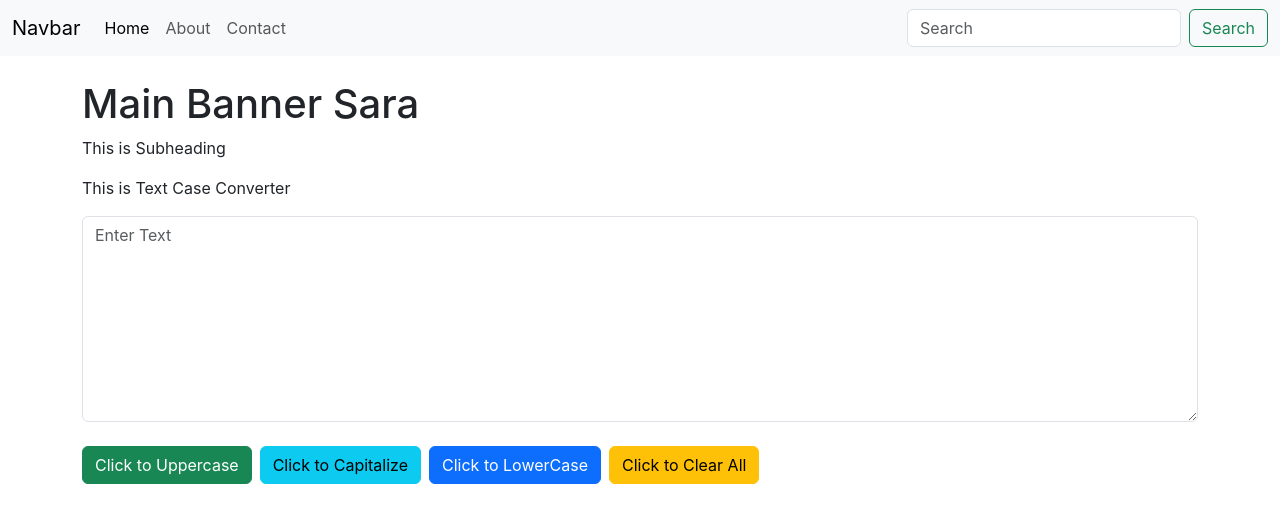
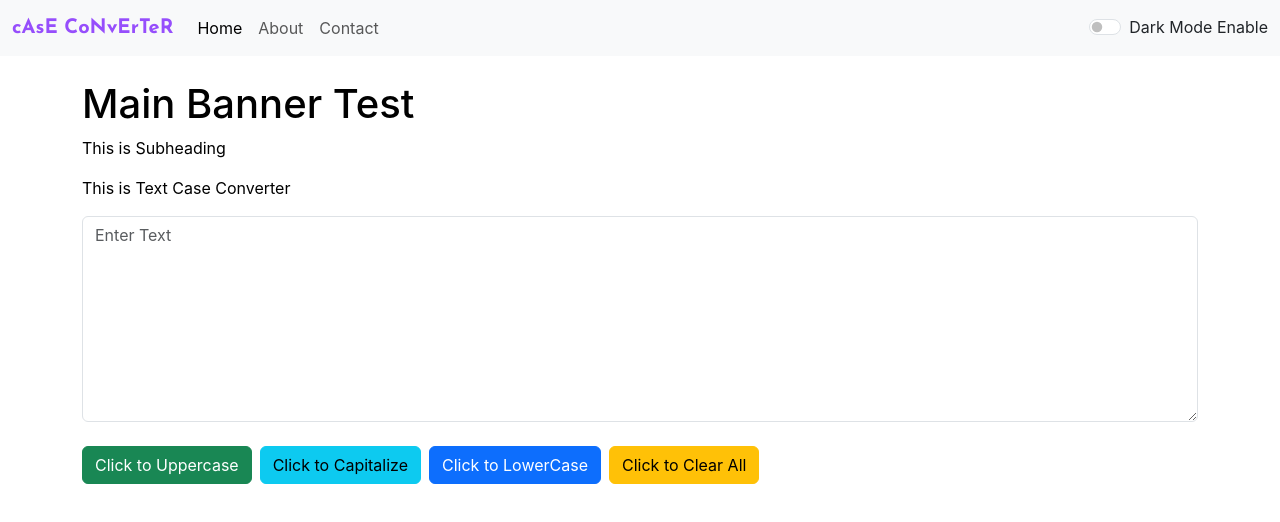
Before and after one commit to bisht95/react-CaseConverter, a React (Create React App) app: page / in a window 1280 px wide. Shown: the top 522 px of the page. Built offline with nearby package versions, Linux system fonts and the light colour scheme.

Commit message:
add theme mode dark and light

```diff
--- a/public/index.html
+++ b/public/index.html
@@ -2,7 +2,7 @@
 <html lang="en">
   <head>
     <meta charset="utf-8" />
-    <link rel="icon" href="%PUBLIC_URL%/favicon.ico" />
+    <link rel="icon" href="%PUBLIC_URL%/favi-icon.png" />
     <meta name="viewport" content="width=device-width, initial-scale=1" />
     <meta name="theme-color" content="#000000" />
     <meta
@@ -25,6 +25,10 @@
       Learn how to configure a non-root public URL by running `npm run build`.
     -->
     <title>Website App</title>
+
+    <link rel="preconnect" href="https://fonts.googleapis.com">
+    <link rel="preconnect" href="https://fonts.gstatic.com" crossorigin>
+    <link href="https://fonts.googleapis.com/css2?family=Josefin+Sans:ital,wght@0,100..700;1,100..700&display=swap" rel="stylesheet">
 
     <!-- Boostart Css Start -->
     <link href="https://cdn.jsdelivr.net/npm/bootstrap@5.3.8/dist/css/bootstrap.min.css" rel="stylesheet" integrity="sha384-sRIl4kxILFvY47J16cr9ZwB07vP4J8+LH7qKQnuqkuIAvNWLzeN8tE5YBujZqJLB" crossorigin="anonymous">
--- a/src/App.js
+++ b/src/App.js
@@ -1,19 +1,44 @@
 //import logo from './logo.svg';
 import './App.css';
+//import About from './component/About';
 import Mainbanner from './component/mainbanner';
-//  import MyUppercase from './component/myuppercase';
+// import MyUppercase from './component/myuppercase';
 import Navbar from './component/navbar';
 import TextForm from './component/textform';
+import React, {useState} from 'react';
 
 
 
 function App() {
+
+  const [mode, setMode] = useState('light');
+  const [toggleText, setToggleText]= useState('Dark Mode Enable')
+
+
+  const toggleMode = () => {
+      if(mode === 'light')
+      {
+        setMode('dark')
+        document.body.style.backgroundColor = '#042743';
+        setToggleText('Light Mode Enable')
+      }
+
+      else{
+        setMode('light');
+        document.body.style.backgroundColor = 'white';
+        setToggleText('Dark Mode Enable')
+      }
+  }
+
+
+
   return (
     <div>
-      <Navbar/>
-      <Mainbanner name="Sara" subheading="This is Subheading"/>
-      <TextForm textarea_lable="This is Text Case Converter"/>
+      <Navbar toggleMode={toggleMode} mode={mode} toggleText={toggleText}/>
+      <Mainbanner name="Test" subheading="This is Subheading" mode={mode}/>
+      <TextForm textarea_lable="This is Text Case Converter" mode={mode}/>
       {/* <MyUppercase uppercaseheading="This Uppercase com"/> */}
+      {/* <About theme_title='Theme Mode'/> */}
     </div>
   );
 }
--- /dev/null
+++ b/src/component/About.js
@@ -0,0 +1,38 @@
+import React, {useState} from 'react'
+
+export default function About(props) {
+
+    const [myStyle, setMyStyle] = useState({backgroundColor: 'black', color: 'white', padding: '20px', marginTop: '25px', borderRadius: '15px'})
+
+    const [btntext, setBtnText]= useState('Active Light Mode')
+    const [btnStyle, setBtnStyle] = useState({backgroundColor: 'black', color: 'white'})
+
+    const toggleStyle = () => {
+        if(myStyle.color === 'white'){
+            setMyStyle({color: '#fff', backgroundColor: '#666', padding: '20px', marginTop: '25px', borderRadius: '15px'})
+            setBtnText('Active Dark Mode')
+            setBtnStyle({backgroundColor: '#666', color: '#fff'})
+        }
+
+        else{
+            setMyStyle({color: 'white', backgroundColor: '#000', padding: '20px', marginTop: '25px', borderRadius: '15px'})
+            setBtnText('Active Light Mode')
+             setBtnStyle({backgroundColor: '#000', color: '#fff'})
+        }
+    }
+
+
+  return (
+    <div className='container mt-5'>
+        <h3>{props.theme_title}</h3>
+        <div className='themebox' style={myStyle}>
+            <p>Lorem Ipsum is simply dummy text of the printing and typesetting industry. Lorem Ipsum has been the industry's standard dummy text ever since the 1500s, when an unknown printer took a galley of type and scrambled it to make a type specimen book. It has survived not only five centuries, but also the leap into electronic typesetting, remaining essentially unchanged. It was popularised in the 1960s with the release of Letraset sheets containing Lorem Ipsum passages, and more recently with desktop publishing software like Aldus PageMaker including versions of Lorem Ipsum.</p>
+
+            <p>Lorem Ipsum is simply dummy text of the printing and typesetting industry. Lorem Ipsum has been the industry's standard dummy text ever since the 1500s, when an unknown printer took a galley of type and scrambled it to make a type specimen book. It has survived not only five centuries, but also the leap into electronic typesetting, remaining essentially unchanged. It was popularised in the 1960s with the release of Letraset sheets containing Lorem Ipsum passages, and more recently with desktop publishing software like Aldus PageMaker including versions of Lorem Ipsum.</p>
+        </div>
+
+        <button type='button' className='btn btn-success me-2 mt-3' onClick={toggleStyle} style={btnStyle}>{btntext}</button>
+
+    </div>
+  )
+}
--- a/src/component/mainbanner.js
+++ b/src/component/mainbanner.js
@@ -4,7 +4,9 @@ function Mainbanner(props) {
 
     return(
 
-        <div className='main-banner mt-4'>
+        <div className='main-banner mt-4' style={{color: props.mode==='dark'?'white':'#000'}}>
+
+
             <div className='container'>
                 <h1>Main Banner {props.name}</h1>
                 <p>{props.subheading}</p>
--- a/src/component/navbar.js
+++ b/src/component/navbar.js
@@ -1,11 +1,11 @@
 import React from 'react';
 
-function Navbar() {
+function Navbar(props) {
 
     return (
-        <nav className="navbar navbar-expand-lg bg-body-tertiary">
+        <nav className={`navbar navbar-expand-lg navbar-${props.mode} bg-${props.mode}`}>
             <div className="container-fluid">
-                <a className="navbar-brand" href="/">Navbar</a>
+                <a className="navbar-brand" href="/">cAsE CoNvErTeR</a>
                 <button className="navbar-toggler" type="button" data-bs-toggle="collapse" data-bs-target="#navbarSupportedContent" aria-controls="navbarSupportedContent" aria-expanded="false" aria-label="Toggle navigation">
                 <span className="navbar-toggler-icon"></span>
                 </button>
@@ -25,10 +25,10 @@ function Navbar() {
 
 
                     </ul>
-                    <form className="d-flex" role="search">
-                        <input className="form-control me-2" type="search" placeholder="Search" aria-label="Search"/>
-                        <button className="btn btn-outline-success" type="submit">Search</button>
-                    </form>
+                    <div className={`form-check form-switch text-${props.mode==='light'?'dark':'light'}`}>
+                        <input className="form-check-input" onClick={props.toggleMode} type="checkbox" role="switch" id="switchCheckDefault"/>
+                        <label className="form-check-label" htmlFor="switchCheckDefault">{props.toggleText}</label>
+                    </div>
                 </div>
             </div>
         </nav>
--- a/src/component/textform.js
+++ b/src/component/textform.js
@@ -33,8 +33,7 @@ export default function TextForm(props) {
     }
 
   return (
-    <div className='container'>
-
+    <div className='container' style={{color: props.mode==='dark'?'white':'#000'}}>
         <p>{props.textarea_lable}</p>
 
         <div className='textaeresec mb-4'>
--- a/src/index.css
+++ b/src/index.css
@@ -11,3 +11,9 @@ code {
   font-family: source-code-pro, Menlo, Monaco, Consolas, 'Courier New',
     monospace;
 }
+
+.navbar-brand{
+   font-family: "Josefin Sans", sans-serif;
+    color: #964efc;
+    font-weight: 700;
+}
```
Also changed, not shown: public/favi-icon.png (added), 1 other file (tests, documents, lock files or other folders).
